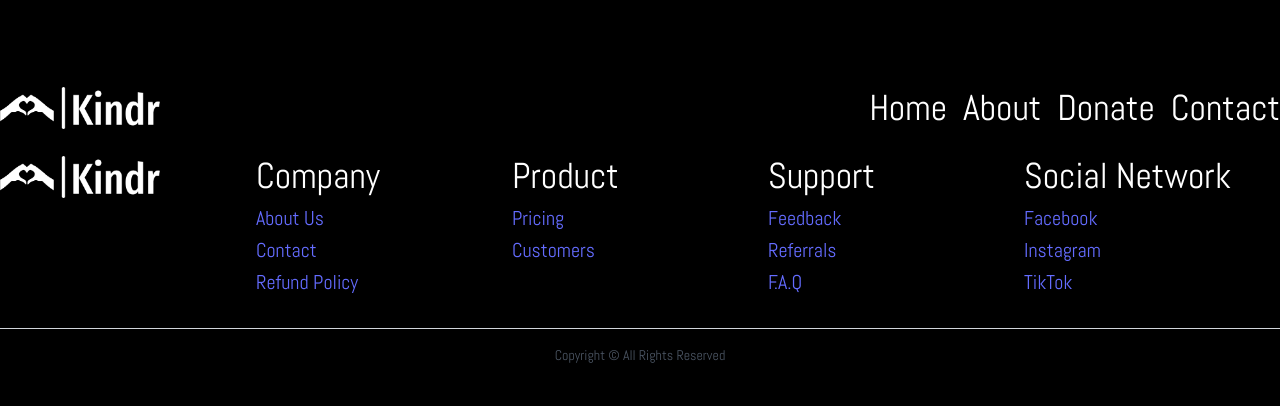
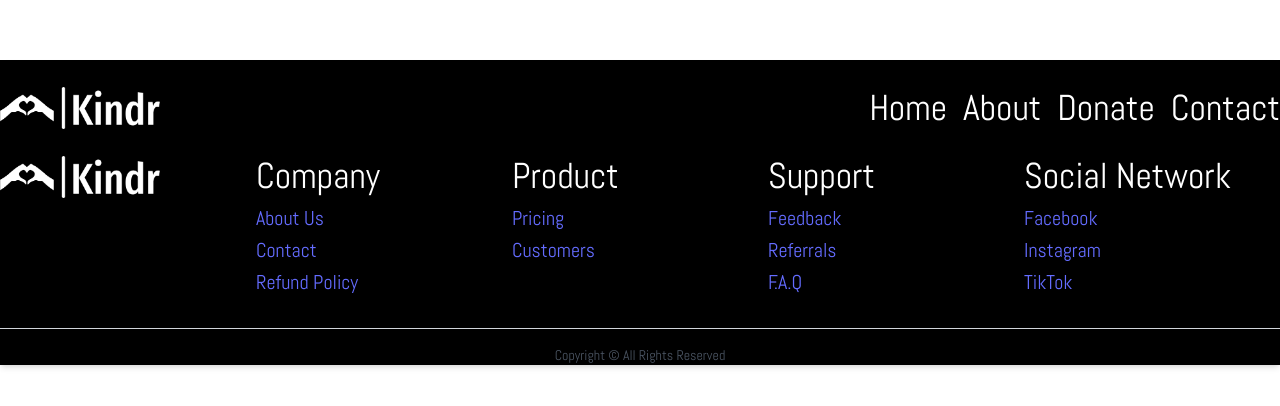
Before and after one commit to smigthereason/Kindr, a React (Vite) app in the folder frontend/: page /login in a window 1280 px wide. Shown: the part 188-594 px from the top of the page. Built offline with nearby package versions, Linux system fonts and the light colour scheme.

Commit message:
set navbar and footer width, run tests to check size settings

```diff
--- a/frontend/src/components/Footer.tsx
+++ b/frontend/src/components/Footer.tsx
@@ -3,7 +3,7 @@ import { Link } from "react-router-dom";
 
 const Footer: React.FC = () => {
   return (
-    <footer className="bg-black shadow-md z-50 w-screen text-white relative text-4xl">
+    <footer className="bg-black shadow-md z-50 w-full text-white relative text-4xl">
       <div className="container mx-auto ">
         <div className="flex flex-wrap justify-between items-start">
           {/* Logo and tagline */}
--- a/frontend/src/components/Navbar.tsx
+++ b/frontend/src/components/Navbar.tsx
@@ -4,8 +4,8 @@ import { Link } from "react-router-dom";
 
 const Navbar: React.FC = () => {
   return (
-    <nav className="sticky top-0 bg-black shadow-md z-50 w-full">
-      <div className="max-w-7xl mx-auto  ">
+    <nav className="sticky top-0 bg-black shadow-md z-50 w-screen">
+      <div className="max-w-7xl mx-auto ">
         <div className="flex items-center justify-between h-16 sm:h-20 md:h-24">
           {/* Center - Logo */}
           <div className="flex-1 flex justify-start w-full sm:w-1/2 md:w-1/5 mb-6 md:mb-0">
--- a/frontend/src/index.css
+++ b/frontend/src/index.css
@@ -13,7 +13,7 @@
 
   color-scheme: light dark;
   color: rgba(255, 255, 255, 0.87);
-  background-color: #000000;
+  background-color: #ffffff;
 
   font-synthesis: none;
   text-rendering: optimizeLegibility;
```
